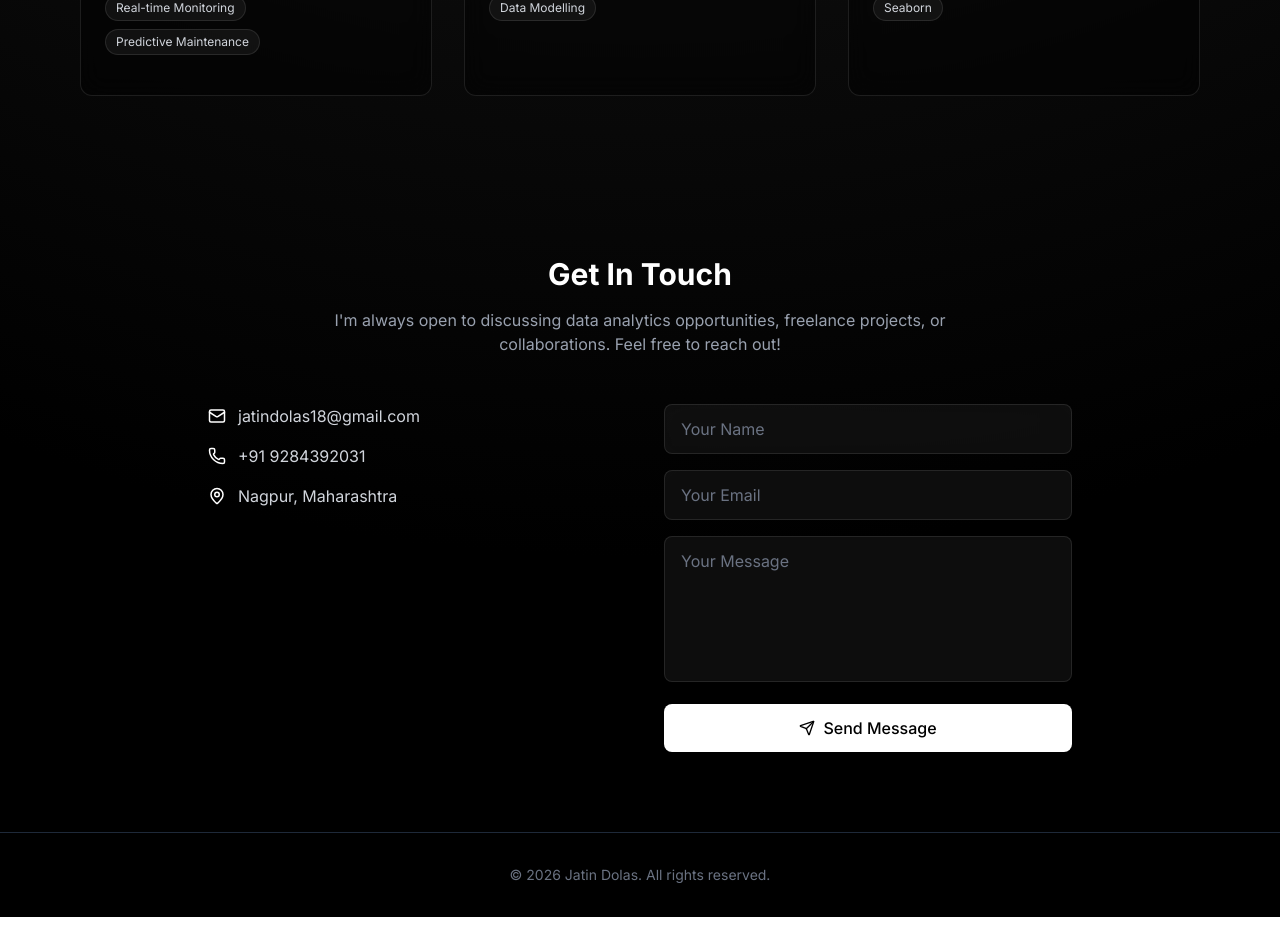
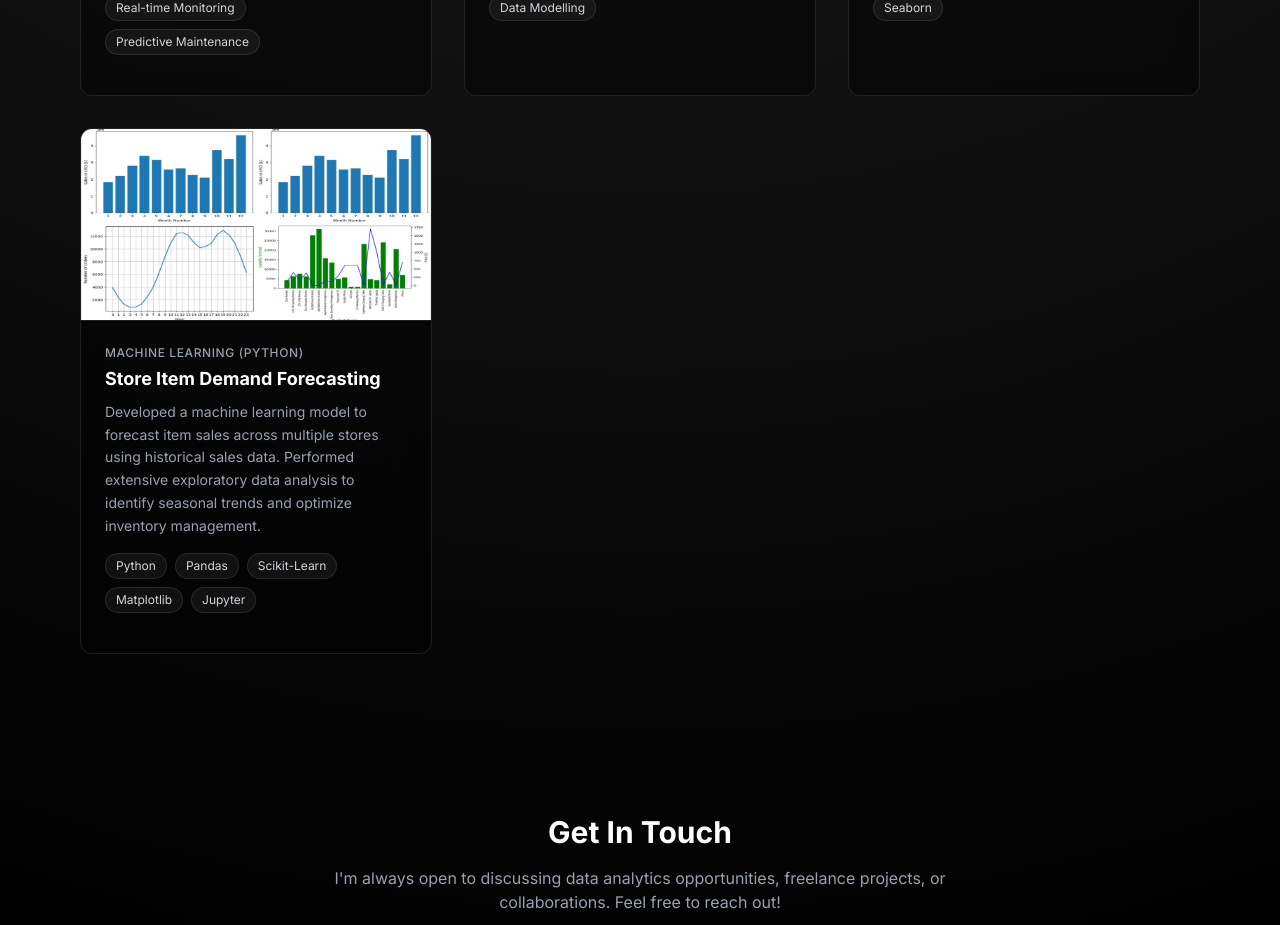
Before and after one commit to JatinD18/jatin-portfolio, a Next.js app: page / in a window 1280 px wide. Shown: the part 3420-4345 px from the top of the page. Built offline with nearby package versions, Linux system fonts and the light colour scheme.

Commit message:
Add Store Item Demand Forecasting project

```diff
--- a/src/data/portfolioData.ts
+++ b/src/data/portfolioData.ts
@@ -108,6 +108,16 @@ export const personalInfo = {
       githubLink: "#",
       image: "/electronic-sales.png",
     },
+    {
+      title: "Store Item Demand Forecasting",
+      subtitle: "Machine Learning (Python)",
+      description:
+        "Developed a machine learning model to forecast item sales across multiple stores using historical sales data. Performed extensive exploratory data analysis to identify seasonal trends and optimize inventory management.",
+      tech: ["Python", "Pandas", "Scikit-Learn", "Matplotlib", "Jupyter"],
+      liveLink: "#",
+      githubLink: "#",
+      image: "/electronic-sales.png", // Reusing an existing image as a placeholder
+    },
   ];
 
   export const education = [
```
